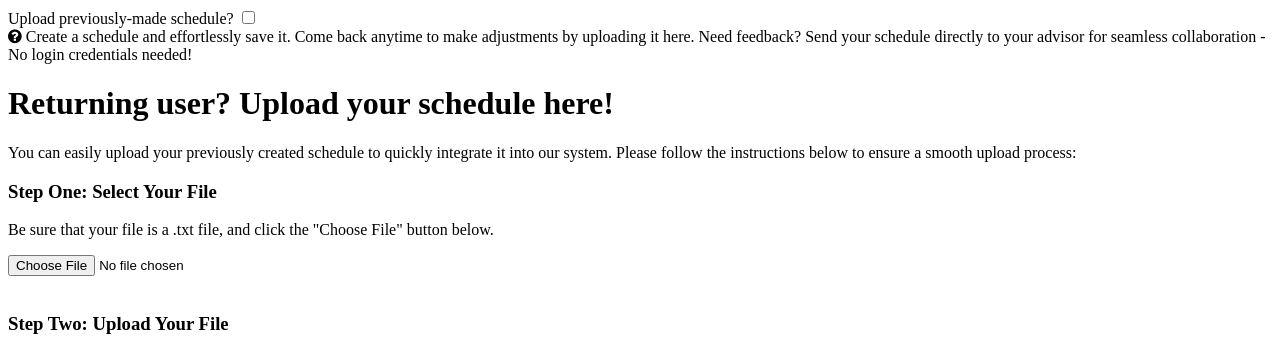
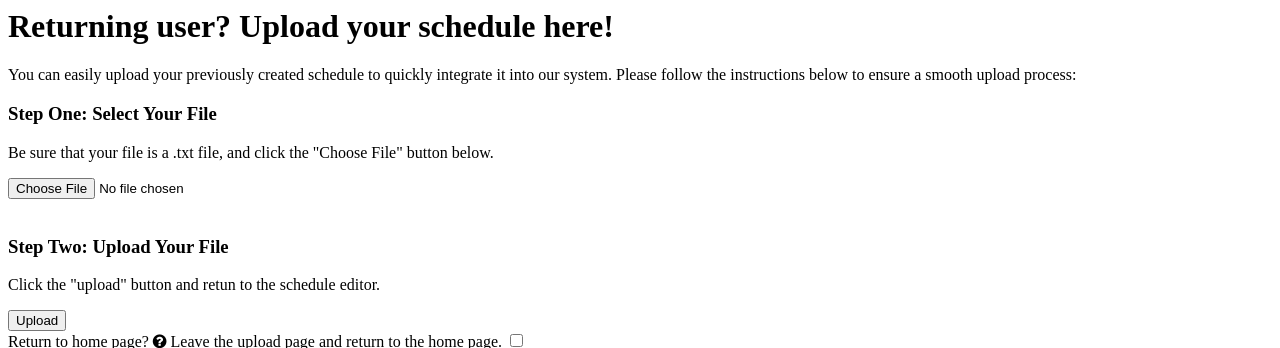
Before and after one commit to patrick-jennewein/UMSL_Course_Scheduler, a Flask app: template app/templates/home_page.html in a window 1280 px wide. Shown: the top 348 px of the page. Run offline with Flask 3, Linux system fonts and the light colour scheme; the template is opened without the code that fills it, so the values that code supplies are empty.

Commit message:
Finishing touches from janikow requests. Moved upload button. Give credit for CMP SCI 1250 is CMP SCI 2250 is taken. If MATH 1800 is taken, remove lower courses from being taken

```diff
--- a/app/routes.py
+++ b/app/routes.py
@@ -93,7 +93,7 @@ def index():
                            min_degree_electives=0,
                            starting_credits=list(map(lambda x: x, range(0, 201))), # create list for minimum credits dropdown
                            gen_ed_credits_still_needed=27,
-                           minimum_summer_credits = list(map(lambda x: x, range(1, 13))),
+                           minimum_summer_credits = list(map(lambda x: x, range(3, 13))),
                            semester_years = json.dumps({}),
                            user_name = "Student",
                            ge_taken = 0,
--- a/app/static/js/initial_page_utils.js
+++ b/app/static/js/initial_page_utils.js
@@ -94,13 +94,14 @@ function handleEarnedCreditCheckboxClick(checkbox){
 function handleUploadCheckbox(checkbox){
     const coverPageBackground = document.querySelector('.cover-page-background');
     const uploadScheduleBox = document.querySelector('.upload_schedule');
-    if (checkbox.checked) {
+    if (checkbox.id === "has_upload") {
         coverPageBackground.style.display = 'none';
         uploadScheduleBox.style.display = 'flex';
     } else {
         coverPageBackground.style.display = 'flex';
         uploadScheduleBox.style.display = 'none';
     }
+    checkbox.checked = false
 }
 
 // Remove all options of a passed in select element
--- a/app/static/styles/coverpage.css
+++ b/app/static/styles/coverpage.css
@@ -135,10 +135,6 @@ h3{
 strong{
   color: #a80b2d;
   text-decoration: underline;
-}
-
-#pre-made{
-  color: #FAF9F6;
 }
 
 /* buttons */
--- a/app/templates/home_page.html
+++ b/app/templates/home_page.html
@@ -3,20 +3,6 @@
         <link rel="stylesheet" href="https://cdnjs.cloudflare.com/ajax/libs/font-awesome/4.7.0/css/font-awesome.min.css">
     </head>
     <form id="form" action="/schedule" method="post" enctype="multipart/form-data">
-        <div class = "question-box" id = "has_upload_question">
-            <label for="question" id = "pre-made">
-                Upload previously-made schedule?
-            </label>
-            <input type="checkbox" id="has_upload" name="include_upload" onclick="handleUploadCheckbox(this)"><br>
-            <span class="tooltip">
-                <i style="font-size:16px" class="fa" class="fas fa-question-circle">&#xf059;</i>
-                <span class="tooltiptext" id = "question-tooltip">
-                    Create a schedule and effortlessly save it. Come back anytime to make adjustments by uploading it here.
-                    Need feedback? Send your schedule directly to your advisor for seamless collaboration -
-                    No login credentials needed!
-                </span>
-            </span>
-        </div>
         <div class = "upload_schedule">
             <div class = "form-container">
                 <h1>Returning user? Upload your schedule here!</h1>
@@ -31,6 +17,17 @@
                 <h3>Step Two: Upload Your File</h3>
                 <p>Click the "upload" button and retun to the schedule editor.</p>
                 <input type=submit name=upload value=Upload id = "upload-button">
+                <br>
+                <label for="question" id = "return-to-home">
+                    Return to home page?
+                    <span class="tooltip">
+                        <i style="font-size:16px" class="fa" class="fas fa-question-circle">&#xf059;</i>
+                        <span class="tooltiptext" id = "question-tooltip">
+                            Leave the upload page and return to the home page.
+                        </span>
+                    </span>
+                    <input type="checkbox" id="return-to-home-checkbox" name="return-to-home-checkbox" onclick="handleUploadCheckbox(this)"><br>
+                </label>
             </div>
         </div>
         <div class="cover-page-background">
@@ -156,7 +153,20 @@
                     </span>
                 </label>
                 <input type="checkbox" id="has_credits" name="include_credits" onclick="handleEarnedCreditCheckboxClick(this)"><br>
-                <br><br><br>
+                <br>
+                <label for="question" id = "saved-schedule">
+                    Upload saved schedule?
+                    <span class="tooltip">
+                        <i style="font-size:16px" class="fa" class="fas fa-question-circle">&#xf059;</i>
+                        <span class="tooltiptext" id = "question-tooltip">
+                            Create a schedule and effortlessly save it. Come back anytime to make adjustments by uploading it here.
+                            Need feedback? Send your schedule directly to your advisor for seamless collaboration -
+                            No login credentials needed!
+                        </span>
+                    </span>
+                </label>
+                <input type="checkbox" id="has_upload" name="include_upload" onclick="handleUploadCheckbox(this)"><br>
+                <br><br>
 
                 <div class = "cover-page-buttons">
                     <!-- Choose Optional Courses-->
--- a/app/templates/schedule_display_page.html
+++ b/app/templates/schedule_display_page.html
@@ -86,7 +86,7 @@
                 </div>
             </div>
         {% endif %}
-        <input type="hidden" name="waived_courses" value="{{ waived_courses }}">
+        <input type="hidden" id="waived_courses" name="waived_courses" value="{{ waived_courses }}">
         <input type="hidden" name="current_semester" value="{{ current_semester }}">
         <input type="hidden" id="courses_taken" name="courses_taken" value="{{ courses_taken }}">
         <input type="hidden" name="semesters" value="{{ semesters }}">
```
Also changed, not shown: app/middleware/course_parsing.py (+22 -8 lines).
